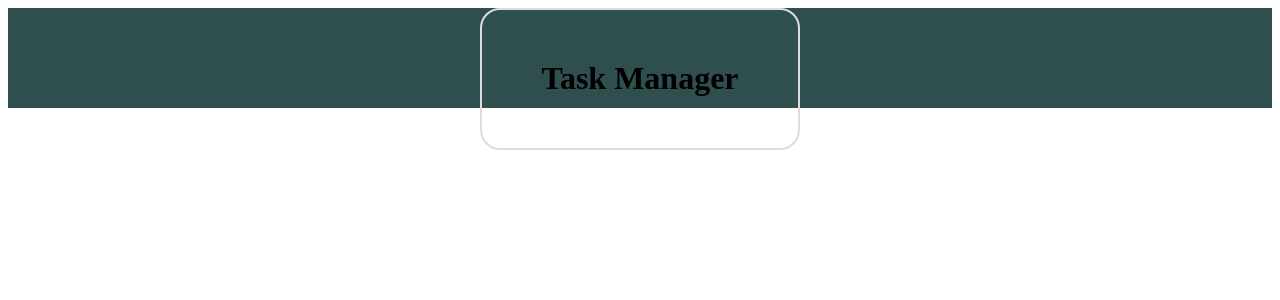
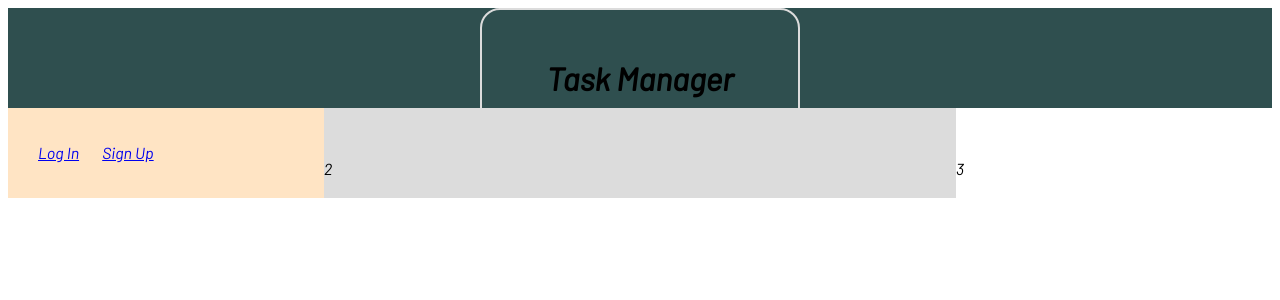
Before and after one commit to AliSamiee03/TaskManager, a Django app: page / in a window 1280 px wide. Shown: the top 300 px of the page. Run offline with Django 5.2, Linux system fonts and the light colour scheme.

Commit message:
Segmentation of the section below the navbar

```diff
--- a/static/css/base_style.css
+++ b/static/css/base_style.css
@@ -1,3 +1,12 @@
+@font-face {
+    font-family: 'Barlow-Italic';
+    src: url('../fonts/Barlow-Italic.ttf') format('woff2');
+}
+
+body {
+    font-family: 'Barlow-Italic'
+}
+
 .navbar {
     width: 100%;
     height: 100px;
@@ -12,3 +21,41 @@
     border: 2px solid gainsboro;
     border-radius: 20px;
 }
+
+.under-navbar {
+    display: flex;
+    width: 100%;
+    height: 90px;
+    line-height: 90px;
+}
+
+.under-navbar > .login-signup {
+    width: 25%;
+    background-color: bisque;
+}
+
+
+
+.under-navbar > .login-signup  a {
+    display: inline-block;
+
+}
+
+#login {
+    margin: 0 10px 0 30px;
+}
+
+#signup {
+    margin: 0 0 0 10px;
+}
+
+
+.under-navbar > .icons {
+    width: 50%;
+    background-color: gainsboro;
+}
+
+.under-navbar > .search-bar {
+    width: 25%;
+    background-color: darkgoldenrod;
+}
--- a/templates/base.html
+++ b/templates/base.html
@@ -14,5 +14,17 @@
             <h1>Task Manager</h1>
         </div>
     </div>
+    <div class="under-navbar">
+        <div class="login-signup">
+            <a id="login" href="#">Log In</a>
+            <a id="signup" href="#">Sign Up</a>
+        </div>
+        <div class="icons">
+            <p>2</p>
+        </div>
+        <div class="serach-bar">
+            <p>3</p>
+        </div>
+    </div>
 </body>
 </html>
```
